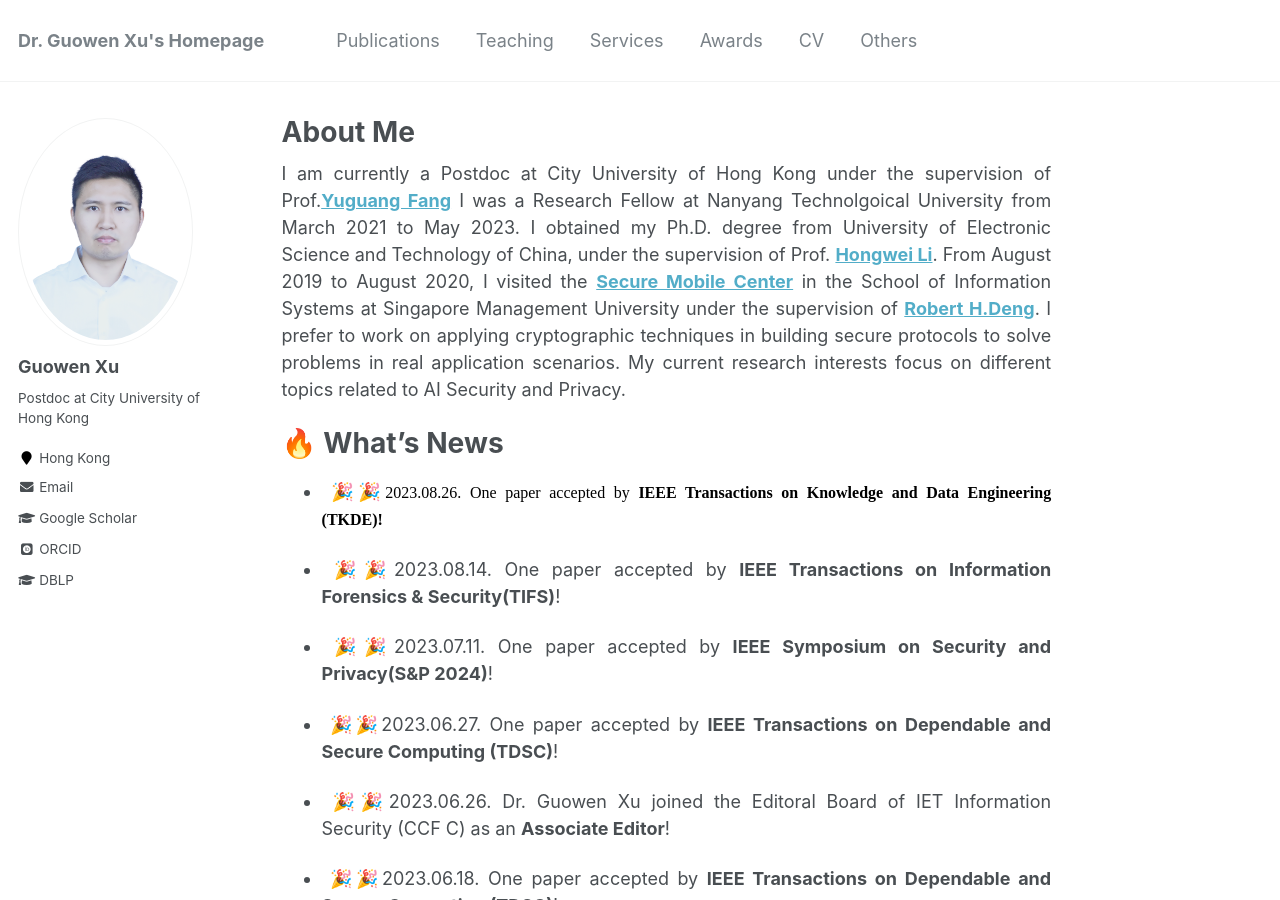
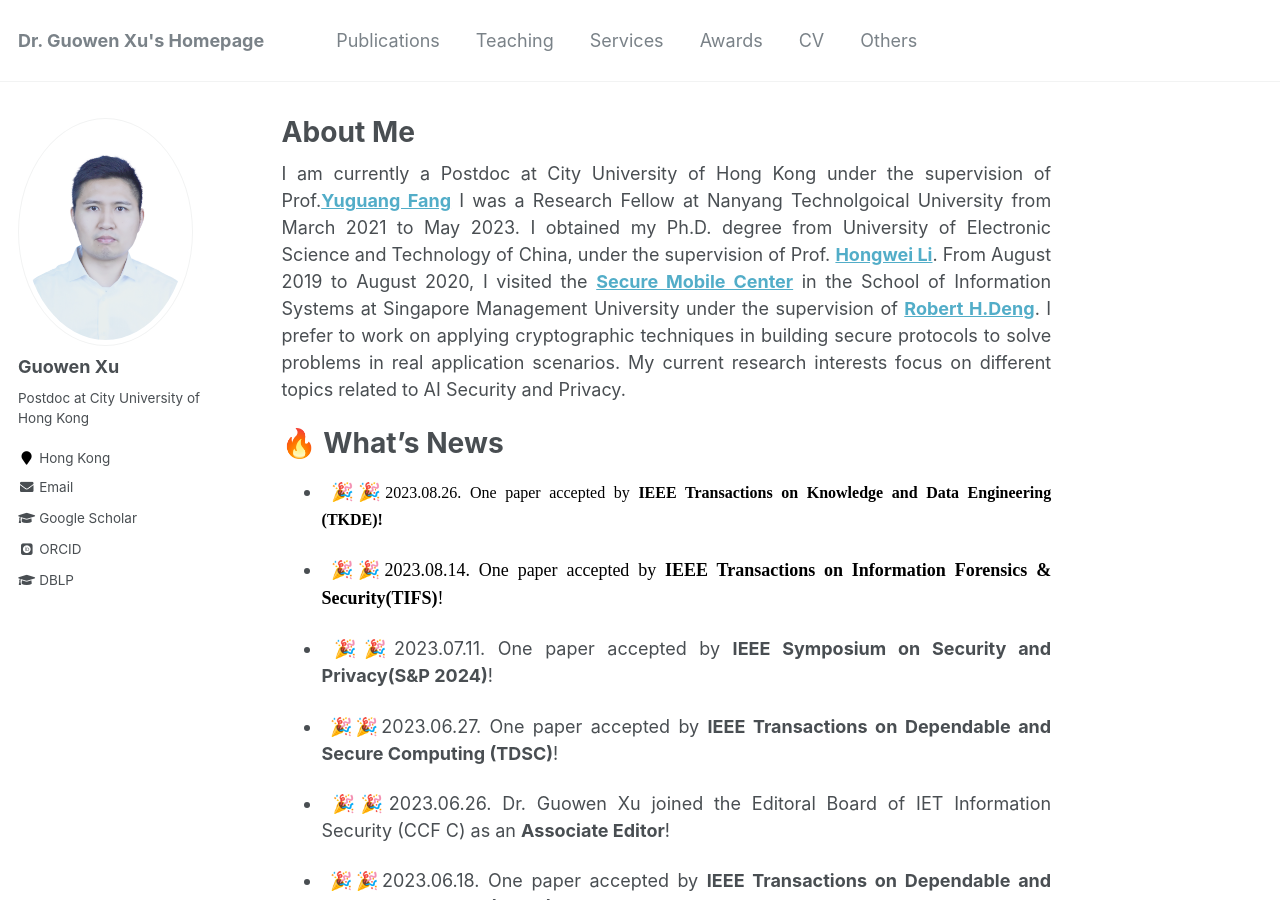
Before and after one commit to Guowen-xu/guowen-xu.github.io, a Jekyll site: the page built from _pages/about.md, in a window 1280 px wide and 900 px high. Built offline with Jekyll 4.4.1, drawn with Linux system fonts in a browser that asks for light colours; some web fonts are replaced.

Commit message:
Update about.md

```diff
--- a/_pages/about.md
+++ b/_pages/about.md
@@ -14,7 +14,7 @@ redirect_from:
   🔥 What's News
 ======
 - <p align="justify"> &nbsp;🎉🎉<font face="Times New Roman" color=black size=3>2023.08.26. One paper accepted by <b>IEEE Transactions on Knowledge and Data Engineering (TKDE)!</b></font></p>
-- <p align="justify">&nbsp;🎉🎉2023.08.14. One paper accepted by <b>IEEE Transactions on Information Forensics & Security(TIFS)</b>!</p>
+- <p align="justify">&nbsp;🎉🎉<font face="Times New Roman" color=black size=4>2023.08.14. One paper accepted by <b>IEEE Transactions on Information Forensics & Security(TIFS)</b>!</font></p>
 -  <p align="justify">&nbsp;🎉🎉2023.07.11. One paper  accepted by  <b>IEEE Symposium on Security and Privacy(S&P 2024)</b>!</p>
 -  <p align="justify">&nbsp;🎉🎉2023.06.27. One paper  accepted by  <b>IEEE Transactions on Dependable and Secure Computing (TDSC)</b>!</p>
 -  <p align="justify">&nbsp;🎉🎉2023.06.26. Dr. Guowen Xu joined the Editoral Board of  IET Information Security (CCF C) as an  <b>Associate Editor</b>!</p>
```
